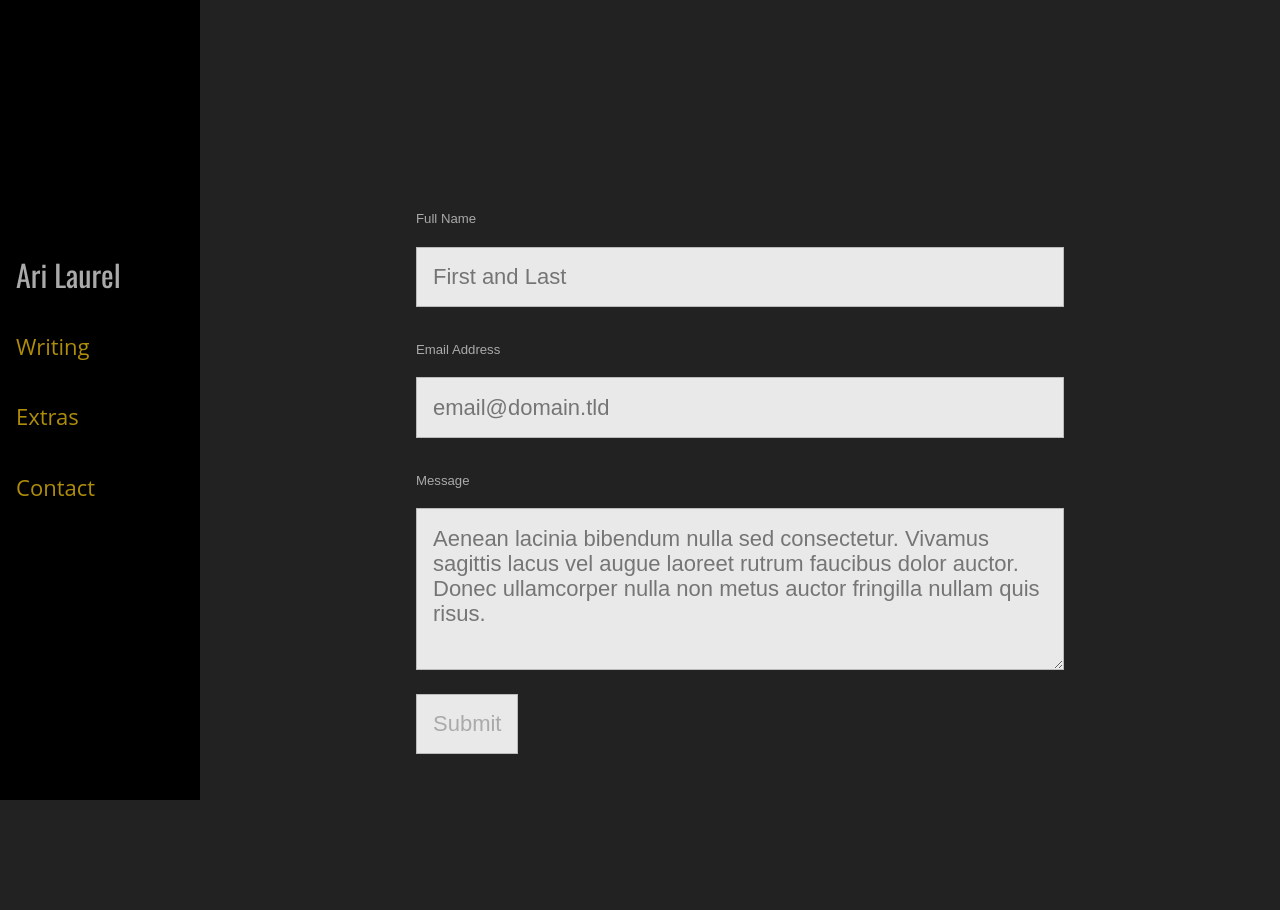
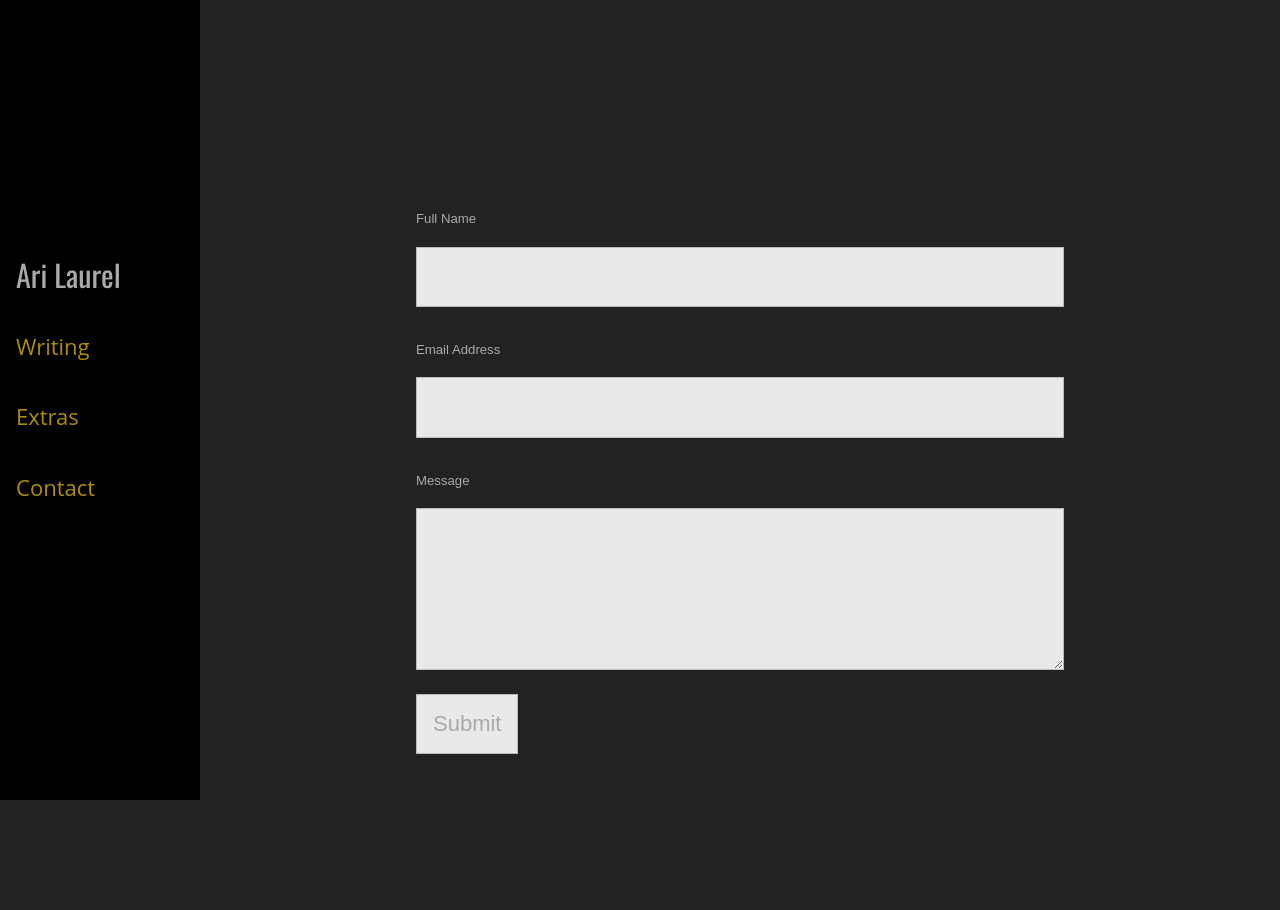
Before and after one commit to arilaurel/arilaurel.github.io, a web app: file docs/contact.html in a window 1280 px wide. Shown: the top 910 px of the page. Run offline with its HTML, style and script files only (its server is not run), Linux system fonts and the light colour scheme; some libraries are stand-ins or nearby versions; some web fonts are replaced.

Commit message:
remove placeholder text from form

```diff
--- a/docs/contact.html
+++ b/docs/contact.html
@@ -29,11 +29,11 @@
                             <form id="fs-frm" name="simple-contact-form" accept-charset="utf-8" action="https://formspree.io/f/xdobwgbq" method="post">
                                 <fieldset id="fs-frm-inputs">
                                     <label for="full-name">Full Name</label>
-                                    <input id="full-name" type="text" name="name" placeholder="First and Last" required="" />
+                                    <input id="full-name" type="text" name="name" placeholder="" required="" />
                                     <label for="email-address">Email Address</label>
-                                    <input id="email-address" type="email" name="_replyto" placeholder="email@domain.tld" required="" />
+                                    <input id="email-address" type="email" name="_replyto" placeholder="" required="" />
                                     <label for="message">Message</label>
-                                    <textarea id="message" rows="5" name="message" placeholder="Aenean lacinia bibendum nulla sed consectetur. Vivamus sagittis lacus vel augue laoreet rutrum faucibus dolor auctor. Donec ullamcorper nulla non metus auctor fringilla nullam quis risus." required=""></textarea>
+                                    <textarea id="message" rows="5" name="message" placeholder="" required=""></textarea>
                                     <input id="email-subject" type="hidden" name="_subject" value="Contact Form Submission" />
                                 </fieldset>
                                 <input type="submit" value="Submit" />
--- a/src/pug/pages/contact.pug
+++ b/src/pug/pages/contact.pug
@@ -11,10 +11,10 @@ block content
       form#fs-frm(name='simple-contact-form' accept-charset='utf-8' action='https://formspree.io/f/xdobwgbq' method='post')
         fieldset#fs-frm-inputs
           label(for='full-name') Full Name
-          input#full-name(type='text' name='name' placeholder='First and Last' required='')
+          input#full-name(type='text' name='name' placeholder='' required='')
           label(for='email-address') Email Address
-          input#email-address(type='email' name='_replyto' placeholder='email@domain.tld' required='')
+          input#email-address(type='email' name='_replyto' placeholder='' required='')
           label(for='message') Message
-          textarea#message(rows='5' name='message' placeholder='Aenean lacinia bibendum nulla sed consectetur. Vivamus sagittis lacus vel augue laoreet rutrum faucibus dolor auctor. Donec ullamcorper nulla non metus auctor fringilla nullam quis risus.' required='')
+          textarea#message(rows='5' name='message' placeholder='' required='')
           input#email-subject(type='hidden' name='_subject' value='Contact Form Submission')
         input(type='submit' value='Submit')
```
